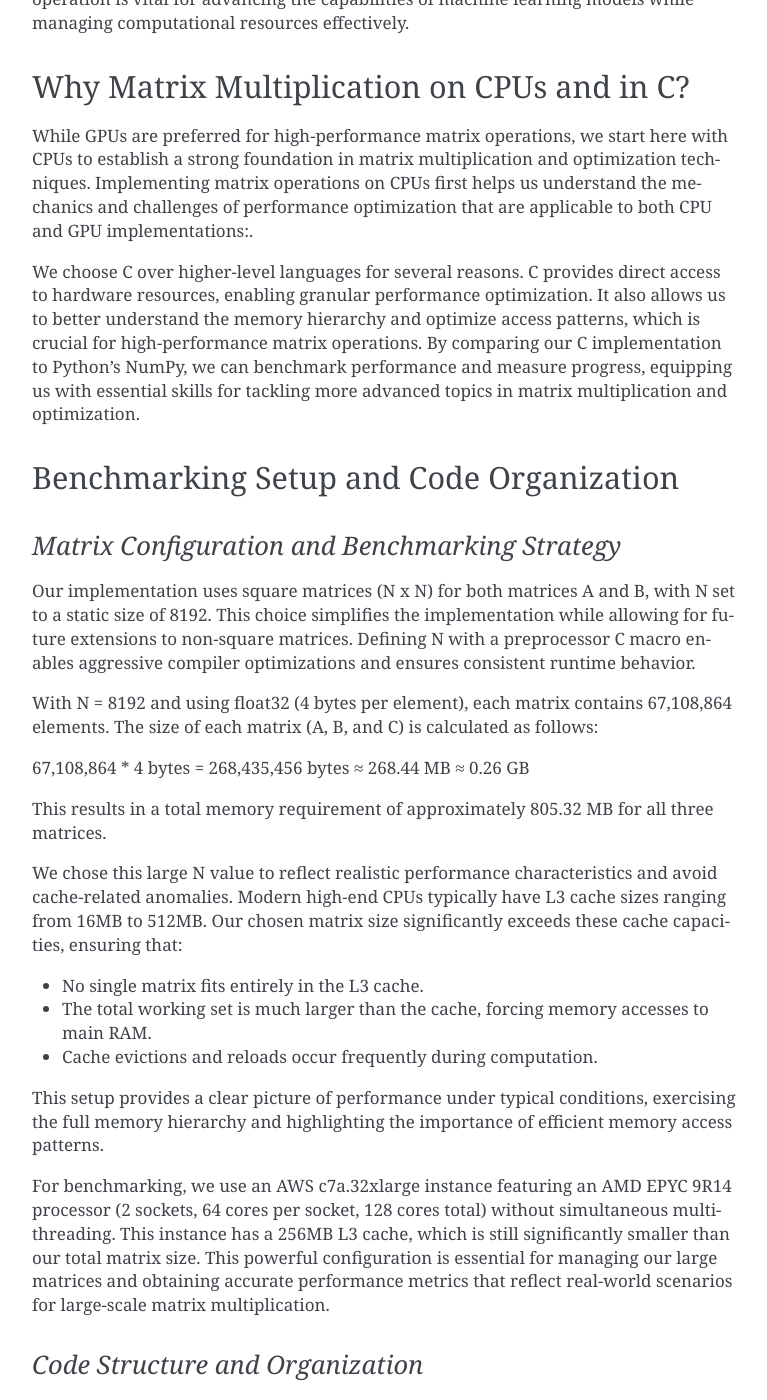
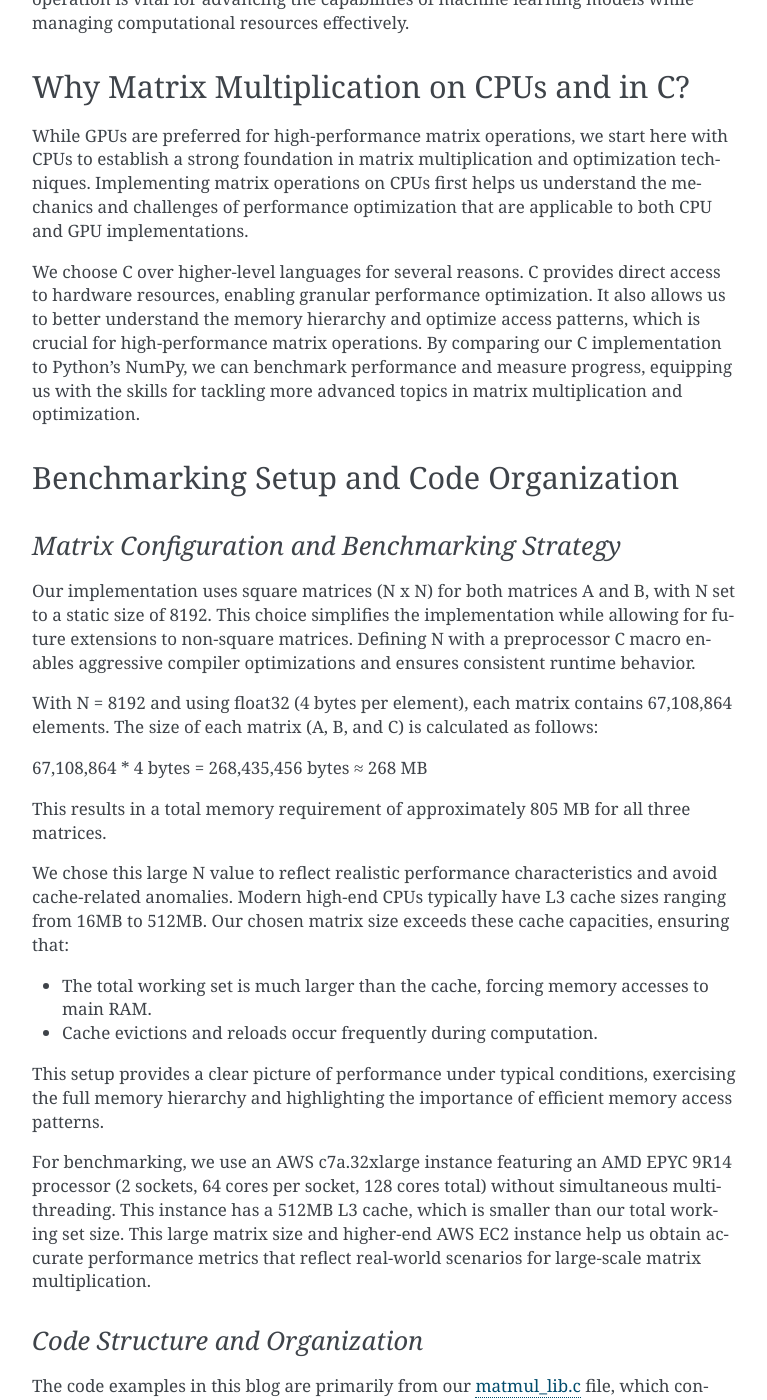
Before and after one commit to pebblesandweeds/cpu_matmul, a Sphinx documentation site: the page built from docs/source/cpu_matmul_blog.rst, in a window 1280 px wide and 1400 px high, scrolled down 1720 px. Shown: the whole window, without its empty margins (366-1133 px from the left). Built offline with Sphinx 7.4.7, drawn with Linux system fonts in a browser that asks for light colours; some of the changed text lies outside the part shown.

Commit message:
Updating README.md and blog rst file for updated performance numbers after switching to O3 in Makefile

```diff
--- a/docs/source/cpu_matmul_blog.rst
+++ b/docs/source/cpu_matmul_blog.rst
@@ -40,9 +40,9 @@
 Why Matrix Multiplication on CPUs and in C?
 -------------------------------------------
 
-While GPUs are preferred for high-performance matrix operations, we start here with CPUs to establish a strong foundation in matrix multiplication and optimization techniques. Implementing matrix operations on CPUs first helps us understand the mechanics and challenges of performance optimization that are applicable to both CPU and GPU implementations:.
+While GPUs are preferred for high-performance matrix operations, we start here with CPUs to establish a strong foundation in matrix multiplication and optimization techniques. Implementing matrix operations on CPUs first helps us understand the mechanics and challenges of performance optimization that are applicable to both CPU and GPU implementations.
 
-We choose C over higher-level languages for several reasons. C provides direct access to hardware resources, enabling granular performance optimization. It also allows us to better understand the memory hierarchy and optimize access patterns, which is crucial for high-performance matrix operations. By comparing our C implementation to Python’s NumPy, we can benchmark performance and measure progress, equipping us with essential skills for tackling more advanced topics in matrix multiplication and optimization.
+We choose C over higher-level languages for several reasons. C provides direct access to hardware resources, enabling granular performance optimization. It also allows us to better understand the memory hierarchy and optimize access patterns, which is crucial for high-performance matrix operations. By comparing our C implementation to Python’s NumPy, we can benchmark performance and measure progress, equipping us with the skills for tackling more advanced topics in matrix multiplication and optimization.
 
 Benchmarking Setup and Code Organization
 ----------------------------------------
@@ -54,19 +54,18 @@
 
 With N = 8192 and using float32 (4 bytes per element), each matrix contains 67,108,864 elements. The size of each matrix (A, B, and C) is calculated as follows:
 
-67,108,864 * 4 bytes = 268,435,456 bytes ≈ 268.44 MB ≈ 0.26 GB
+67,108,864 * 4 bytes = 268,435,456 bytes ≈ 268 MB
 
-This results in a total memory requirement of approximately 805.32 MB for all three matrices.
+This results in a total memory requirement of approximately 805 MB for all three matrices.
 
-We chose this large N value to reflect realistic performance characteristics and avoid cache-related anomalies. Modern high-end CPUs typically have L3 cache sizes ranging from 16MB to 512MB. Our chosen matrix size significantly exceeds these cache capacities, ensuring that:
+We chose this large N value to reflect realistic performance characteristics and avoid cache-related anomalies. Modern high-end CPUs typically have L3 cache sizes ranging from 16MB to 512MB. Our chosen matrix size exceeds these cache capacities, ensuring that:
 
-* No single matrix fits entirely in the L3 cache.
 * The total working set is much larger than the cache, forcing memory accesses to main RAM.
 * Cache evictions and reloads occur frequently during computation.
 
 This setup provides a clear picture of performance under typical conditions, exercising the full memory hierarchy and highlighting the importance of efficient memory access patterns.
 
-For benchmarking, we use an AWS c7a.32xlarge instance featuring an AMD EPYC 9R14 processor (2 sockets, 64 cores per socket, 128 cores total) without simultaneous multithreading. This instance has a 256MB L3 cache, which is still significantly smaller than our total matrix size. This powerful configuration is essential for managing our large matrices and obtaining accurate performance metrics that reflect real-world scenarios for large-scale matrix multiplication.
+For benchmarking, we use an AWS c7a.32xlarge instance featuring an AMD EPYC 9R14 processor (2 sockets, 64 cores per socket, 128 cores total) without simultaneous multithreading. This instance has a 512MB L3 cache, which is smaller than our total working set size. This large matrix size and higher-end AWS EC2 instance help us obtain accurate performance metrics that reflect real-world scenarios for large-scale matrix multiplication.
 
 *Code Structure and Organization*
 ^^^^^^^^^^^^^^^^^^^^^^^^^^^^^^^^^
@@ -116,7 +115,7 @@
 *Naive Matrix Multiplication Performance*
 ^^^^^^^^^^^^^^^^^^^^^^^^^^^^^^^^^^^^^^^^^
 
-This naive approach effectively illustrates the link between algorithmic simplicity and computational inefficiency. With N set to 8192, the computation involves approximately 1,099.51 billion floating-point operations. Despite the large workload, our AWS c7a.32xlarge instance achieves a performance of **~25 GFLOPS**. This demonstrates the significant gap between the naive method's potential and the optimizations needed to harness the full computational power of our hardware. This setup provides a clear starting point for exploring more advanced optimization techniques in subsequent sections.
+This naive approach effectively illustrates the link between algorithmic simplicity and computational inefficiency. With N set to 8192, the computation involves approximately 1,099.51 billion floating-point operations. Despite the high-end CPU we have, our AWS c7a.32xlarge instance achieves a performance of **~25 GFLOPS**. This demonstrates the significant gap between the naive method's potential and the optimizations needed to harness the full computational power of our hardware. This setup provides a clear starting point for exploring more advanced optimization techniques in subsequent sections.
 
 Optimizing Matrix Multiplication
 --------------------------------
@@ -258,7 +257,7 @@
 *Performance Improvement*
 ^^^^^^^^^^^^^^^^^^^^^^^^^
 
-The vectorized implementation significantly enhances performance by taking full advantage of CPU capabilities. On the AWS c7a.32xlarge instance, this approach achieves approximately **2700+ GFLOPS**, representing a 10x performance increase over the previously optimized matrix multiplication. This demonstrates the power of vectorized operations in maximizing computational efficiency and speed in large-scale matrix operations.
+The vectorized implementation significantly enhances performance by taking full advantage of CPU capabilities. On the AWS c7a.32xlarge instance, this approach achieves approximately **3000 GFLOPS**, representing a 6x performance increase over the previously optimized matrix multiplication. This demonstrates the power of vectorized operations in maximizing computational efficiency and speed in large-scale matrix operations.
 
 Conclusion
 ----------
```
Also changed, not shown: other parts of docs/source/cpu_matmul_blog.rst (+4 -4 lines), README.md (+4 -4 lines).
